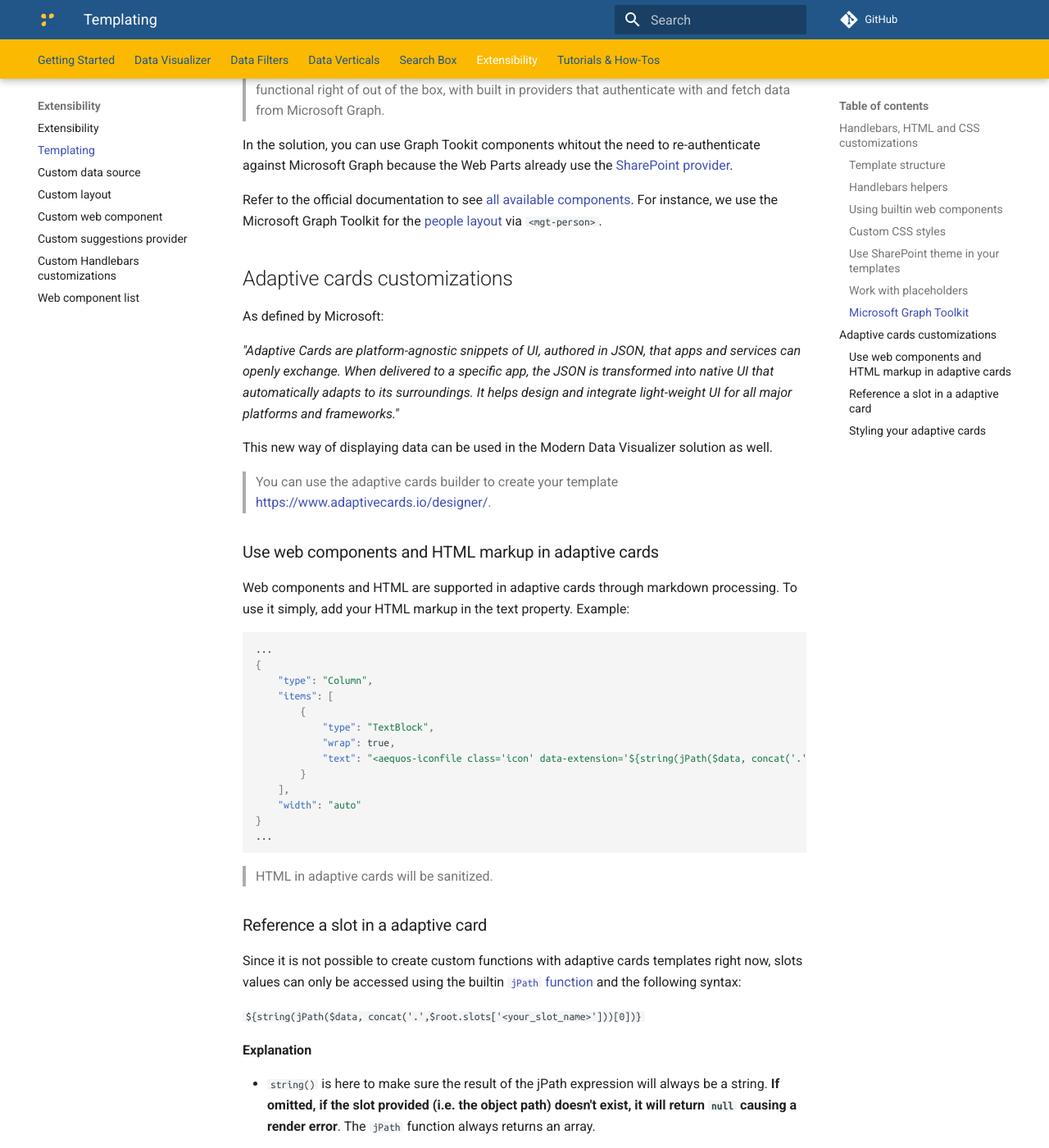
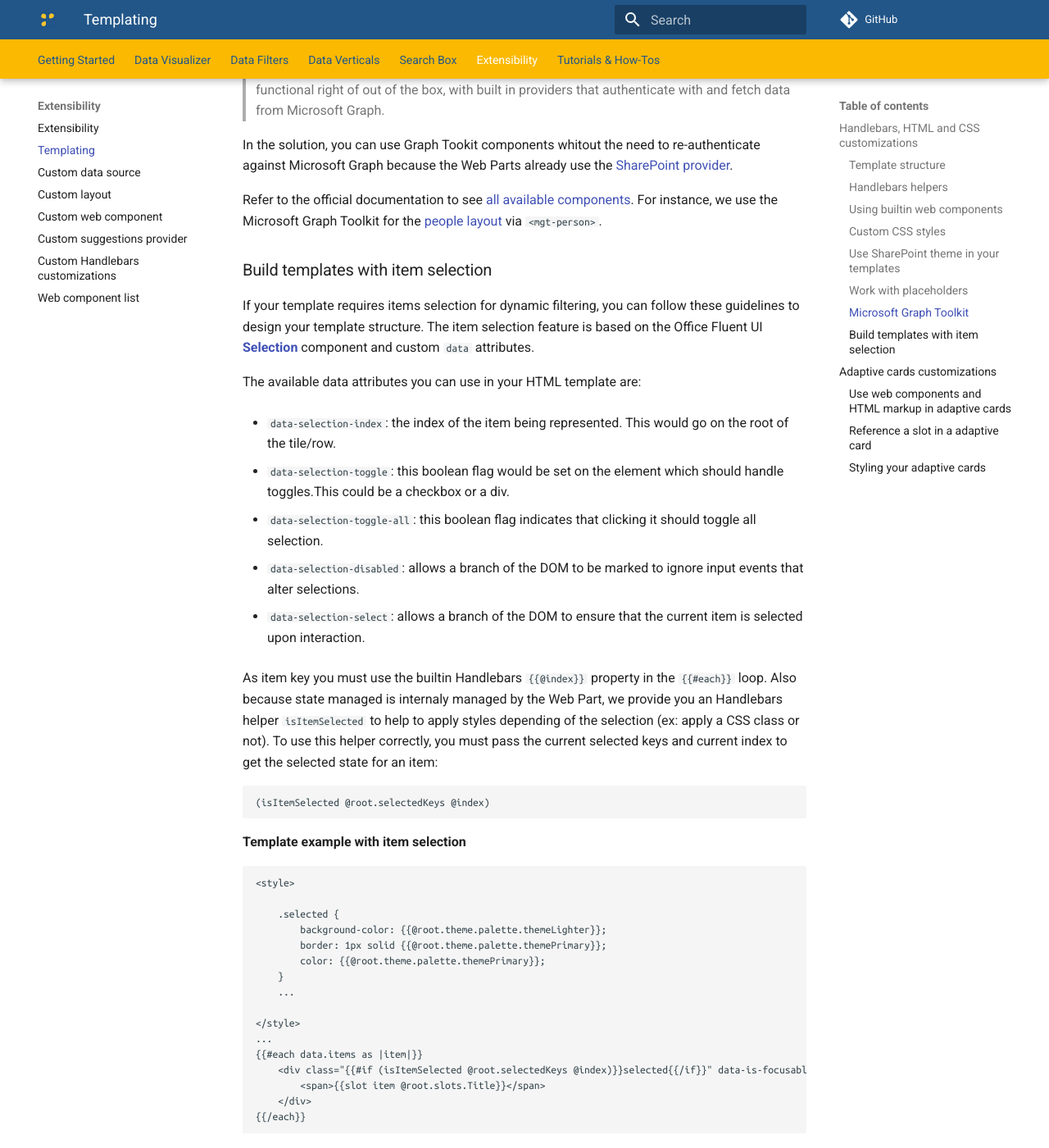
Before and after one commit to aequos-solutions/modern-data-visualizer, an MkDocs documentation site: the page built from docs/extensibility/templating.md, in a window 1280 px wide and 1400 px high, scrolled down 6797 px. Shown: the whole window at 82% size. Built offline with MkDocs 1.6.1 and Material for MkDocs 9.7.7, drawn with Linux system fonts in a browser that asks for light colours; comment, search, counter and statistics services are not loaded; some of the changed text lies outside the part shown.

Commit message:
#772 -  #1055 - Added documentation for templating with item selection

````diff
--- a/docs/extensibility/templating.md
+++ b/docs/extensibility/templating.md
@@ -167,6 +167,53 @@ In the solution, you can use Graph Tookit components whitout the need to re-auth
 
 Refer to the official documentation to see [all available components](https://docs.microsoft.com/en-us/graph/toolkit/components/login). For instance, we use the Microsoft Graph Toolkit for the [people layout](../usage/data-visualizer/layouts/people.md) via `<mgt-person>`.
 
+### Build templates with item selection
+
+If your template requires items selection for dynamic filtering, you can follow these guidelines to design your template structure. The item selection feature is based on the Office Fluent UI [**Selection**](https://developer.microsoft.com/en-us/fluentui#/controls/web/selection) component and custom `data` attributes.
+
+The available data attributes you can use in your HTML template are:
+
+- `data-selection-index`: the index of the item being represented. This would go on the root of the tile/row.
+
+- `data-selection-toggle`: this boolean flag would be set on the element which should handle toggles.This could be a checkbox or a div.
+
+- `data-selection-toggle-all`: this boolean flag indicates that clicking it should toggle all selection.
+
+- `data-selection-disabled`: allows a branch of the DOM to be marked to ignore input events that alter selections.
+
+- `data-selection-select`: allows a branch of the DOM to ensure that the current item is selected upon interaction.
+
+As item key you must use the builtin Handlebars `{{@index}}` property in the `{{#each}}` loop. Also because state managed is internaly managed by the Web Part, we provide you an Handlebars helper `isItemSelected` to help to apply styles depending of the selection (ex: apply a CSS class or not). To use this helper correctly, you must pass the current selected keys and current index to get the selected state for an item:
+
+```
+(isItemSelected @root.selectedKeys @index)
+```
+
+**Template example with item selection**
+
+```
+<style>
+
+    .selected {
+        background-color: {{@root.theme.palette.themeLighter}};
+        border: 1px solid {{@root.theme.palette.themePrimary}};
+        color: {{@root.theme.palette.themePrimary}};
+    }
+    ...
+
+</style>
+...
+{{#each data.items as |item|}}
+    <div class="{{#if (isItemSelected @root.selectedKeys @index)}}selected{{/if}}" data-is-focusable data-selection-index="{{@index}}" data-selection-toggle>
+        <span>{{slot item @root.slots.Title}}</span>
+    </div>
+{{/each}}
+```
+
+!!! note
+    - Item selection is only available with Handlebars templates (not with Adaptive Cards).
+    - If you allowed multi items selection, you must use `CTRL` + `Left click` to select multiple elements. You can also select a range of elements using `SHIFT` + `Left click`.
+
 ## Adaptive cards customizations
 
 As defined by Microsoft:
````
